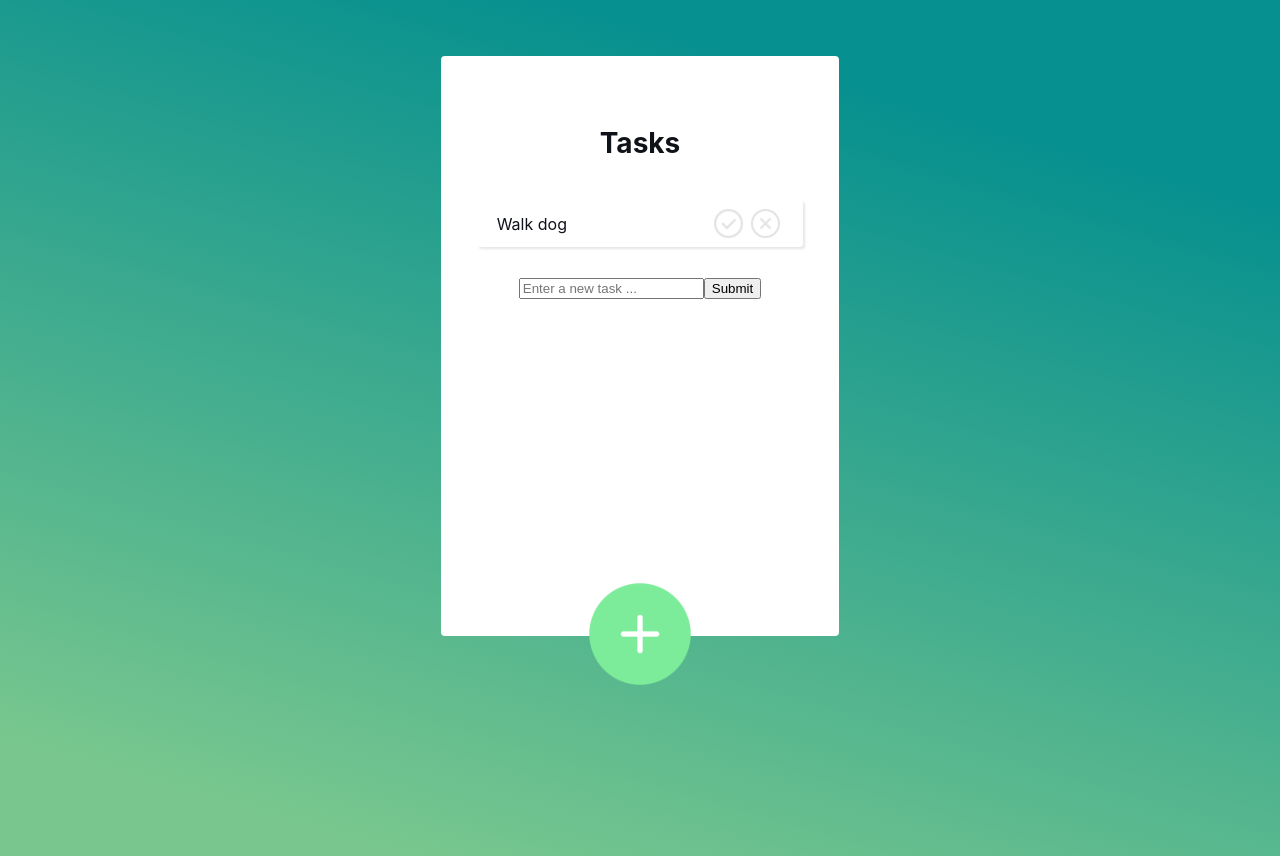
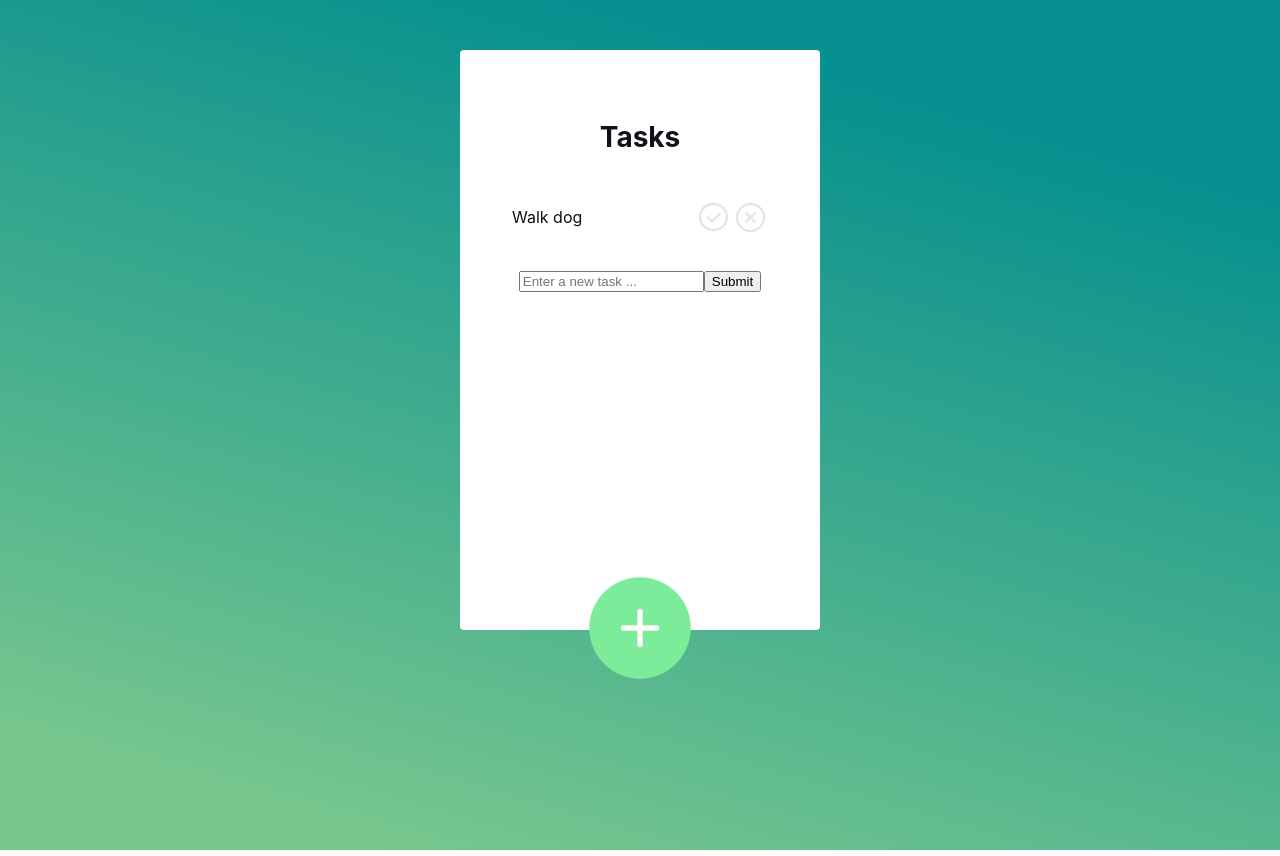
Before and after one commit to ewether/react-to-do, a React (Create React App) app: page / in a window 1280 px wide. Built offline with nearby package versions, Linux system fonts and the light colour scheme.

Commit message:
finished hover effects

```diff
--- a/src/App.css
+++ b/src/App.css
@@ -13,9 +13,9 @@ body {
   /* background-color: #fcfffe; */
   /* background-color: #f7f7f7; */
   background-color: #fff;
-  width: 28%;
+  width: 25%;
   max-width: 800px;
-  margin: 56px auto 0px;
+  margin: 50px auto 0px;
   padding: 40px 20px;
   height: 500px;
   border-radius: 4px;
@@ -33,13 +33,14 @@ body {
 }
 
 .todo {
-  background-color: white;
-  box-shadow: rgb(0 0 0 / 10%) 1.95px 1.95px 2.6px;
+  /* background-color: #fff; */
+  /* background-color: #f2fafa; */
+  /* box-shadow: rgb(0 0 0 / 10%) 1.95px 1.95px 2.6px; */
   /* box-shadow: rgba(0, 0, 0, 0.16) 0px 1px 4px; */
   width: 80%;
-  margin: 10px auto 0px;
+  margin: 4px auto 0px;
   text-align: left;
-  padding: 4px 20px;
+  padding: 4px 4px;
   border-radius: 3px;
   display: flex;
   justify-content: space-between;
@@ -49,7 +50,9 @@ body {
 
 .todo:hover {
   /* box-shadow: rgb(0 0 0 / 15%) 1.95px 1.95px 2.6px; */
-  color: #878787;
+  color: #6b6b6b;
+  /* background-color: #edfafa; */
+  /* box-shadow: rgb(0 0 0 / 8%) 1.95px 1.95px 2.6px; */
 }
 
 .todo p {
@@ -80,7 +83,7 @@ body {
 }
 
 .checkmark {
-  height: 39px;
+  height: 38px;
   width: 39px;
 }
 
--- a/src/components/ToDo.jsx
+++ b/src/components/ToDo.jsx
@@ -12,6 +12,8 @@ function ToDo({ text }) {
     const [complete, setComplete] = useState(false);
     const [deleted, setDeleted] = useState(false);
     const [hover, setHover] = useState(false);
+    const [checkHover, setCheckHover] = useState(false);
+    const [deleteHover, setDeleteHover] = useState(false);
 
     function deleteClick() {
         setDeleted(true);
@@ -19,6 +21,14 @@ function ToDo({ text }) {
 
     function todoHover() {
       setHover(!hover);
+    }
+
+    function toDeleteHover() {
+      setDeleteHover(!deleteHover);
+    }
+
+    function toCheckHover() {
+      setCheckHover(!checkHover);
     }
 
     return (
@@ -41,18 +51,22 @@ function ToDo({ text }) {
               ) : (
                 <img
                   className="checkmark grey-checkmark"
-                  src={hover ? LtGrnCheckmark : GreyCheckmark}
+                  src={
+                    checkHover ? Checkmark : hover ? LtGrnCheckmark : GreyCheckmark
+                  }
                   alt="grey checkmark"
+                  onMouseOver={() => toCheckHover()}
+                  onMouseOut={() => toCheckHover()}
                 />
               )}
               {/* </div> */}
               <img
                 className={"delete-button"}
-                src={hover ? LtRedDelete : GreyDelete}
+                src={deleteHover ? RedDelete : hover ? LtRedDelete : GreyDelete}
                 alt="Delete"
                 onClick={() => deleteClick()}
-                onMouseOver={(e) => (e.currentTarget.src = RedDelete)}
-                onMouseOut={(e) => (e.currentTarget.src = GreyDelete)}
+                onMouseOver={() => toDeleteHover()}
+                onMouseOut={() => toDeleteHover()}
               />
             </div>
           </div>
```
Also changed, not shown: src/utilities/icons/ltgrn-checkmark.png, src/utilities/icons/ltred-delete.png.
